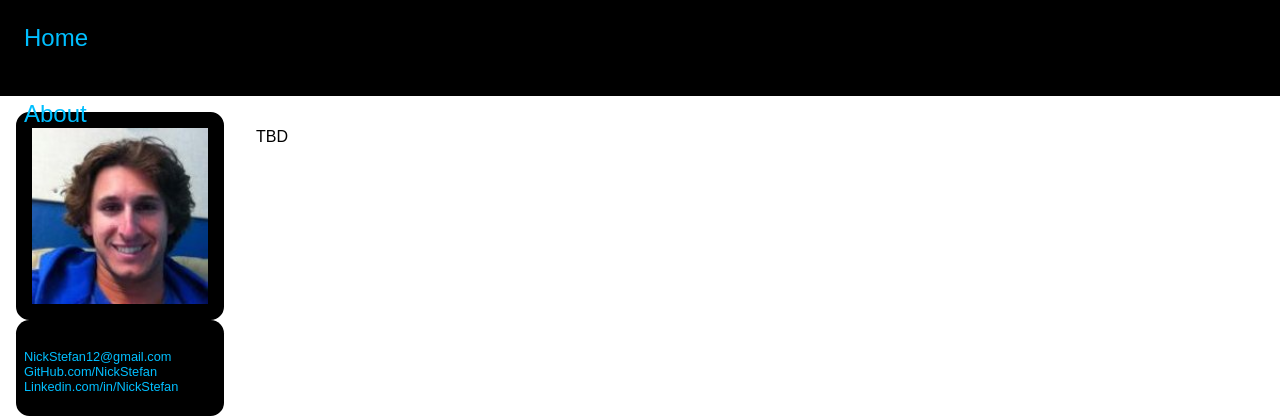
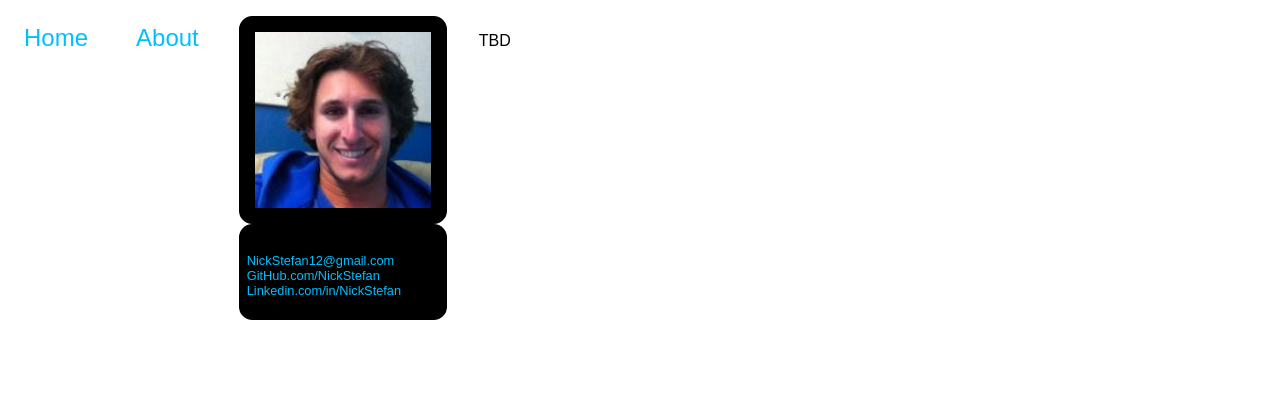
Before and after one commit to NickStefan/nicksblog, a Django app: template nickswebsite/templates/about.html in a window 1280 px wide. Shown: the top 420 px of the page. Run offline with Django 3.2, Linux system fonts and the light colour scheme; the template is opened without the code that fills it, so the values that code supplies are empty.

Commit message:
header buttons

```diff
--- a/nickswebsite/blog/static/originaltheme.css
+++ b/nickswebsite/blog/static/originaltheme.css
@@ -22,6 +22,7 @@ body {
 	max-width: 6em;
 	padding: 1em;
 	font-size: 1.5em;
+	float: left;
 }
 
 #headerbutton a:link {
```
